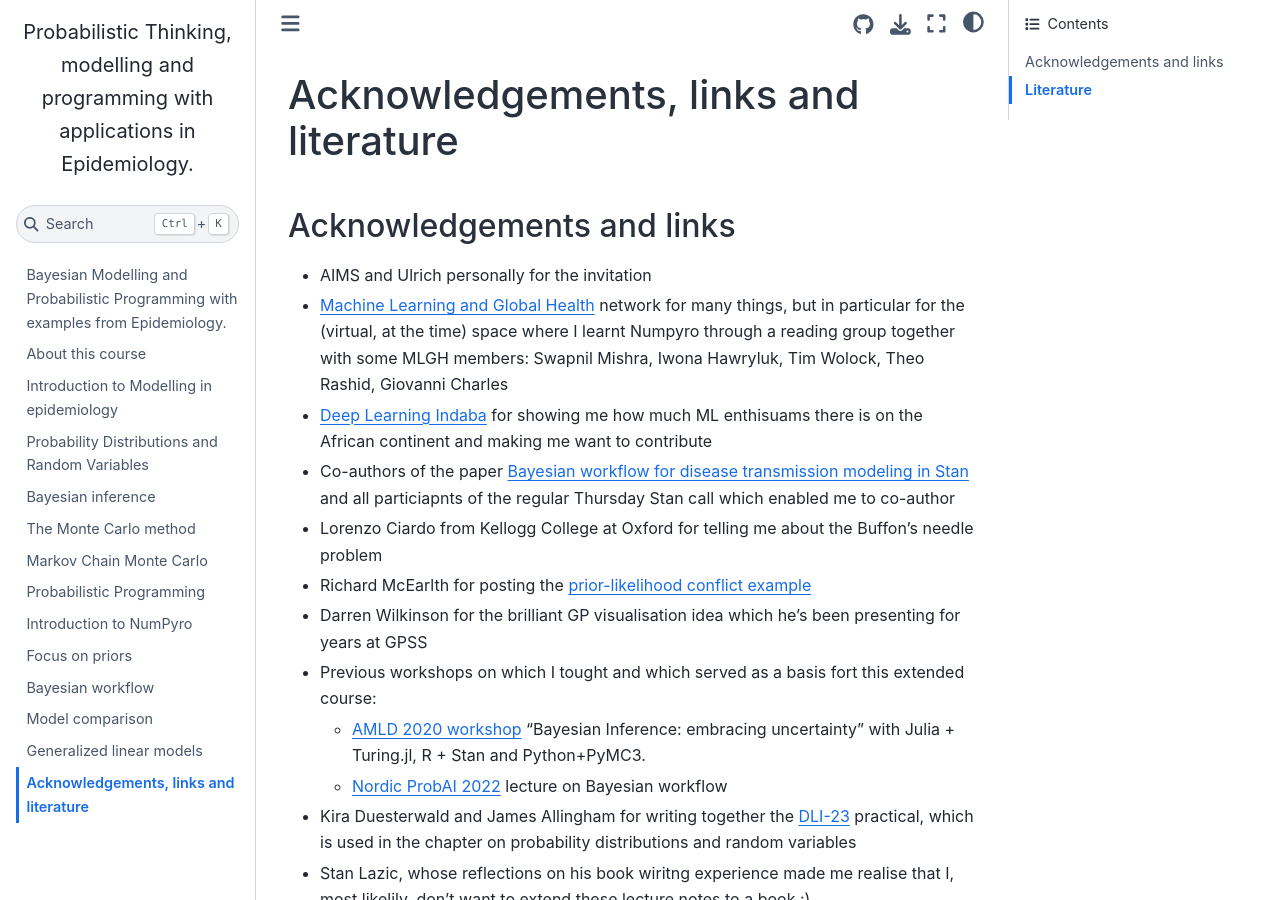
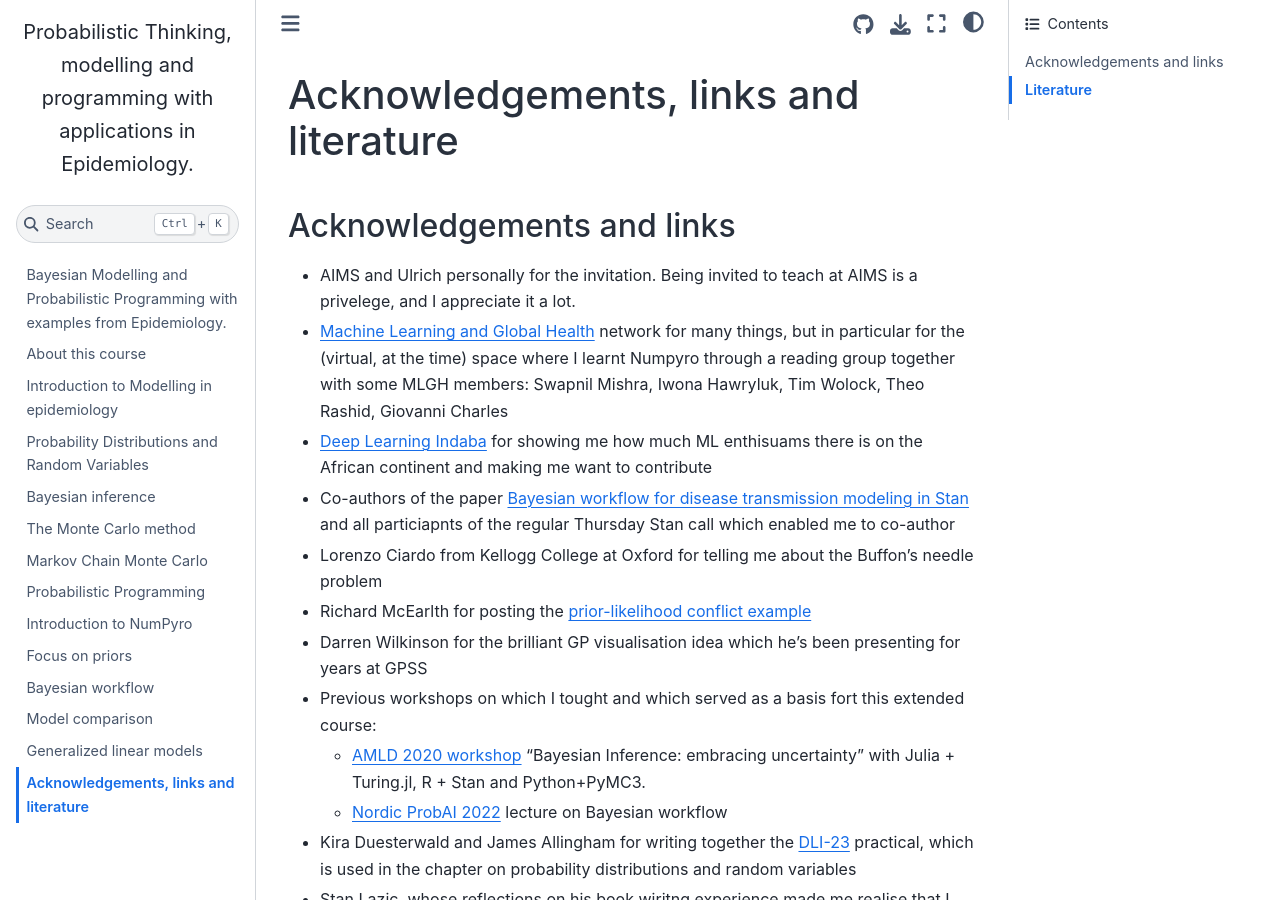
Before and after one commit to elizavetasemenova/prob-epi, a Jupyter Book: the page built from 999_acknowledgements.md, in a window 1280 px wide and 900 px high. Built offline with Jupyter Book 1.0.4 settings and Sphinx 7.4.7 and the Sphinx Book theme 1.1.4, drawn with Linux system fonts in a browser that asks for light colours; pages that are not in the unit, such as notebooks, are missing from menus.

```diff
--- a/999_acknowledgements.md
+++ b/999_acknowledgements.md
@@ -1,7 +1,7 @@
 # Acknowledgements, links and literature
 
 ## Acknowledgements and links
-- AIMS and Ulrich personally for the invitation
+- AIMS and Ulrich personally for the invitation. Being invited to teach at AIMS is a privelege, and I appreciate it a lot.
 - [Machine Learning and Global Health](mlgh.net/people) network for many things, but in  particular for the (virtual, at the time) space where I learnt Numpyro through a reading group together with some MLGH members: Swapnil Mishra, Iwona Hawryluk, Tim Wolock, Theo Rashid, Giovanni Charles
 - [Deep Learning Indaba](https://deeplearningindaba.com/) for showing me how much ML enthisuams there is on the African continent and making me want to contribute
 - Co-authors of the paper [Bayesian workflow for disease transmission modeling in Stan](https://onlinelibrary.wiley.com/doi/abs/10.1002/sim.9164) and all particiapnts of the regular Thursday Stan call which enabled me to co-author
```
Also changed, not shown: 15_hierarchical_modelling.ipynb (added), 2 other files.
